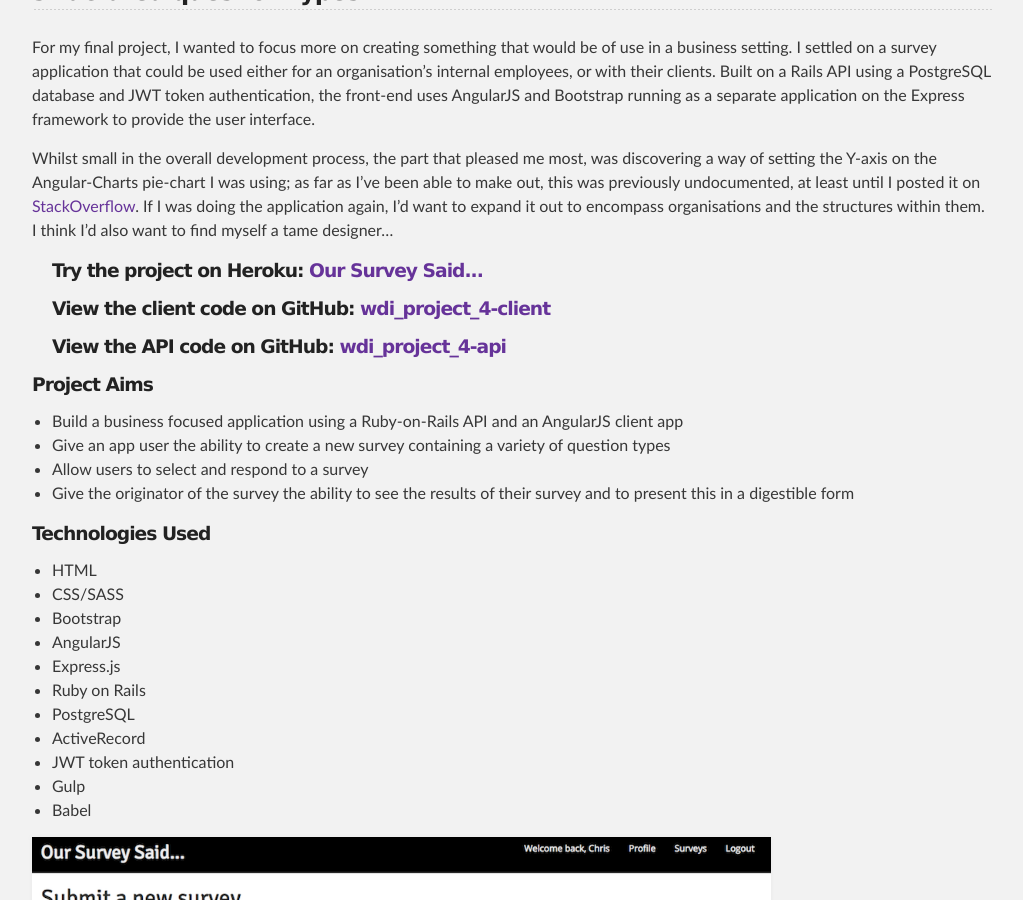
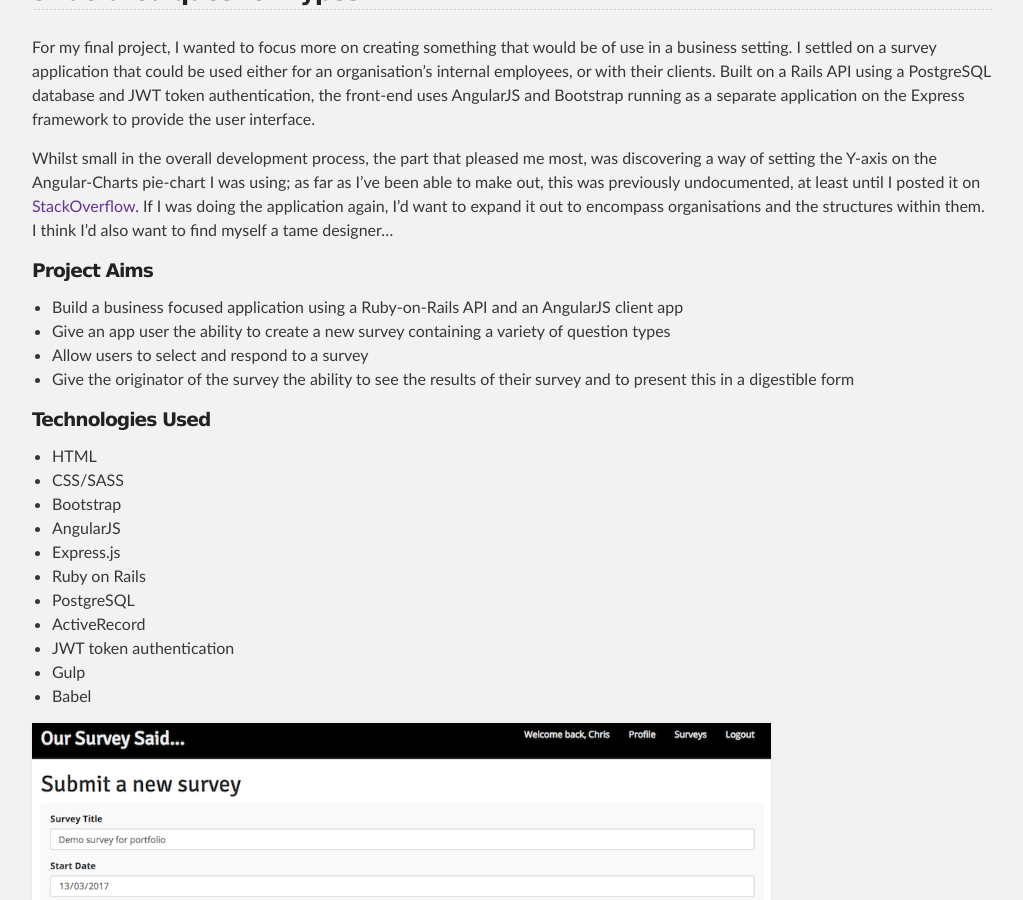
Before and after one commit to christopherallanperry/christopherallanperry.github.io, a Jekyll site: the page built from _projects/project_04.md, in a window 1280 px wide and 900 px high, scrolled down 530 px. Shown: the whole window, without its empty margins (128-1151 px from the left). Built offline with Jekyll 4.4.1, drawn with Linux system fonts in a browser that asks for light colours.

Commit message:
Improved accessibility for Project 02, 03 & 04

```diff
--- a/_projects/project_04.md
+++ b/_projects/project_04.md
@@ -12,12 +12,6 @@ repo_name_api: wdi_project_4-api
 For my final project, I wanted to focus more on creating something that would be of use in a business setting. I settled on a survey application that could be used either for an organisation's internal employees, or with their clients. Built on a Rails API using a PostgreSQL database and JWT token authentication, the front-end uses AngularJS and Bootstrap running as a separate application on the Express framework to provide the user interface.
 
 Whilst small in the overall development process, the part that pleased me most, was discovering a way of setting the Y-axis on the Angular-Charts pie-chart I was using; as far as I’ve been able to make out, this was previously undocumented, at least until I posted it on [StackOverflow](http://stackoverflow.com/questions/35431389/change-y-axis-values-in-angular-chart/42530119#42530119). If I was doing the application again, I’d want to expand it out to encompass organisations and the structures within them. I think I'd also want to find myself a tame designer...
-
-<div class="indented">
-  <h4>Try the project on Heroku: <a href="{{ page.heroku }}">{{ page.title }}</a></h4>
-  <h4>View the client code on GitHub: <a href="{{ page.github_client }}">{{ page.repo_name_client }}</a></h4>
-  <h4>View the API code on GitHub: <a href="{{ page.github_api }}">{{ page.repo_name_api }}</a></h4>
-</div>
 
 ### Project Aims
 - Build a business focused application using a Ruby-on-Rails API and an AngularJS client app
@@ -38,7 +32,7 @@ Whilst small in the overall development process, the part that pleased me most,
 - Gulp
 - Babel
 
-![Create a new survey](../project_04_01.png)
+![Form used to create a new survey](../project_04_01.png)
 
 ### Successes
 - The database structure, whilst apparently simple in concept, was a little trickier to set up than initially imagined, but in the event worked well for the purposes of the apparently
```
Also changed, not shown: other parts of _projects/project_04.md (+2 -2 lines), _projects/project_02.md (+4 -9 lines), _projects/project_03.md (+4 -10 lines).
